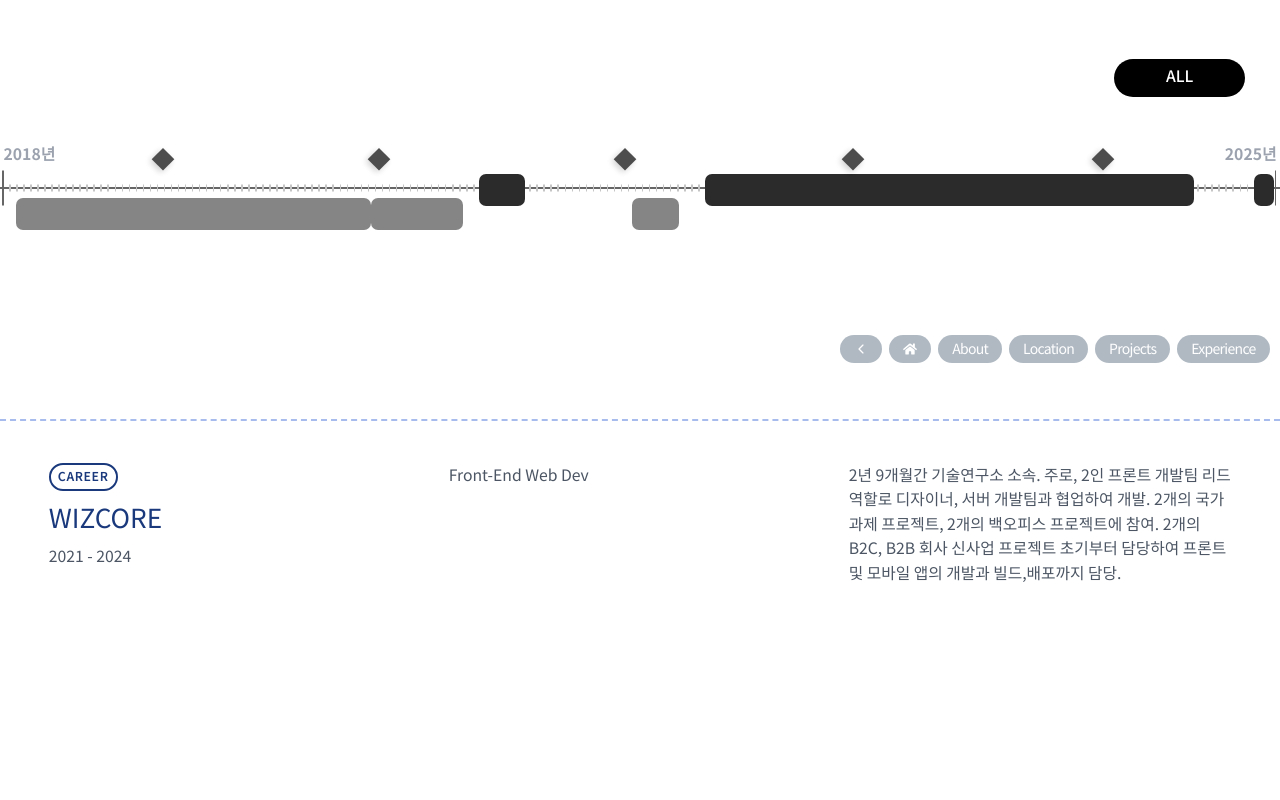
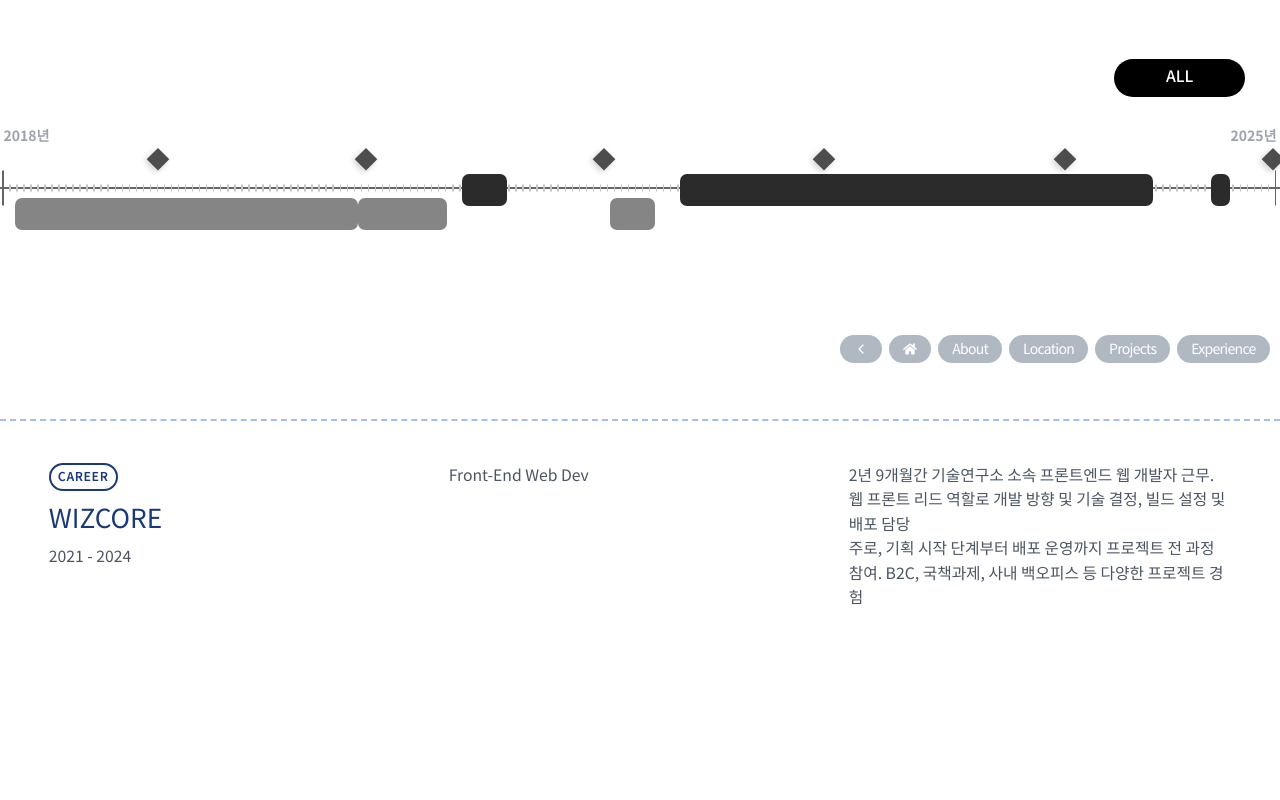
Before and after one commit to yunojang/portfolio, a Next.js app: page /experience in a window 1280 px wide. Shown: the part 420-1220 px from the top of the page. Built offline with nearby package versions, Linux system fonts and the light colour scheme.

Commit message:
content: exp 내용 개선

```diff
--- a/app/data/experience.ts
+++ b/app/data/experience.ts
@@ -8,12 +8,9 @@
     subContents: ["", "Front-End Web Dev"],
     startDate: new Date("2021-11-21"),
     endDate: new Date("2024-07-15"),
-    description: `2년 9개월간 기술연구소 소속.
-    주로, 2인 프론트 개발팀 리드 역할로
-    디자이너, 서버 개발팀과 협업하여 개발.
-    2개의 국가 과제 프로젝트, 2개의 백오피스 프로젝트에 참여.
-    2개의 B2C, B2B 회사 신사업 프로젝트 초기부터 담당하여
-    프론트 및 모바일 앱의 개발과 빌드,배포까지 담당.`,
+    description: `2년 9개월간 기술연구소 소속 프론트엔드 웹 개발자 근무.
+    웹 프론트 리드 역할로 개발 방향 및 기술 결정, 빌드 설정 및 배포 담당
+    주로, 기획 시작 단계부터 배포 운영까지 프로젝트 전 과정 참여. B2C, 국책과제, 사내 백오피스 등 다양한 프로젝트 경험`,
     // graphColor: "#1C51FA",
   },
   {
@@ -46,8 +43,7 @@
     subContents: ["[wanted x wecode] Pre-onboarding 프론트엔드 과정"],
     startDate: new Date("2021-07"),
     endDate: new Date("2021-10"),
-    description:
-      "참여기업 9곳에서 제공하는 과제를 프론트 신입 개발자가 해결 및 피드백하는 교육과정. JS, React 개발에 필요한 핵심 이론 및 실습 강의",
+    description: `참여기업 제공 과제 해결 및 피드백 교육과정. JS, React 개발에 필요한 핵심 이론 및 실습 강의 포함`,
     // graphColor: "#01E3B9",
   },
 
@@ -59,7 +55,7 @@
     startDate: new Date("2020-02"),
     endDate: new Date("2020-08"),
     description:
-      "Java, Spring 프레임워크 기반 웹 백엔드 개발 교육. JS, React 기반 웹 프론트엔드 개발 교육",
+      "HTML, CSS, JS, React 웹 프론트엔드  Java, Spring 프레임워크 웹서버 개발 과정",
     // graphColor: "#52c91b",
   },
 
@@ -83,7 +79,7 @@
     startDate: new Date("2022-08-26"),
     endDate: new Date(),
     description:
-      "학점은행제 전문학사 학위연계. 회사 재직 기간 중 온라인 강의 및 독학사 시험을 통해 학위 취득",
+      "학점은행제 전문학사 학위연계. 회사 재직 중 온라인 강의 및 독학사 시험을 통해 학위 취득",
   },
 
   {
@@ -103,7 +99,7 @@
     subContents: ["전문학사 학위", "학점은행제", "학점: 4.15 / 4.5"],
     startDate: new Date("2020-02"),
     endDate: new Date(),
-    description: "전문학교를 통한 학점은행제 학위 취득",
+    description: "전문학교 재학하며 학점은행제 학위 취득",
   },
 
   {
@@ -123,6 +119,18 @@
     subContents: ["사내 연말 2023 우수사원"],
     startDate: new Date("2024-01"),
     endDate: new Date(),
-    description: "",
+    description: "연말결산 우수사원 수상(3명) 및 상여금 수령",
+  },
+
+  {
+    id: "11",
+    type: "event",
+    name: "PCCP Lv3",
+    subContents: [
+      "PCCP (Programmers Certified Coding Professional) JavaScript Lv.3",
+    ],
+    startDate: new Date("2025-03"),
+    endDate: new Date(),
+    description: `그렙(프로그래머스)에서 주관하는 SW 전문가 및 상급 학습자를 대상으로 하는 역량 인증`,
   },
 ];
--- a/app/experience/ExperienceCards.tsx
+++ b/app/experience/ExperienceCards.tsx
@@ -59,7 +59,9 @@
                   ))}
                 </div>
               </div>
-              <div className="flex-1 text-lg break-keep">{exp.description}</div>
+              <div className="flex-1 text-lg whitespace-pre-line">
+                {exp.description}
+              </div>
             </section>
           </div>
         ))}
--- a/app/experience/ExperienceGraph.tsx
+++ b/app/experience/ExperienceGraph.tsx
@@ -22,7 +22,7 @@
   exps: Experience[];
 }
 
-const now = new Date("2025").getTime();
+const now = new Date("2025-04").getTime();
 
 const ExperienceGraph: FC<ExperienceGraphProps> = ({ exps }) => {
   const expStartTime = useMemo(
@@ -85,10 +85,10 @@
       </div>
       <div className="relative h-12">
         {/* 년도 표시 */}
-        <div className="absolute left-1 bottom-full font-bold text-lg  text-gray-400">
+        <div className="absolute left-1 top-[-100%] font-bold text-gray-400">
           {new Date(expStartTime).getFullYear()}년
         </div>
-        <div className="absolute right-1 bottom-full font-bold text-lg  text-gray-400">
+        <div className="absolute right-1 top-[-100%] font-bold text-gray-400">
           {new Date(expEndTime).getFullYear()}년
         </div>
         {/* 수직선 */}
```
